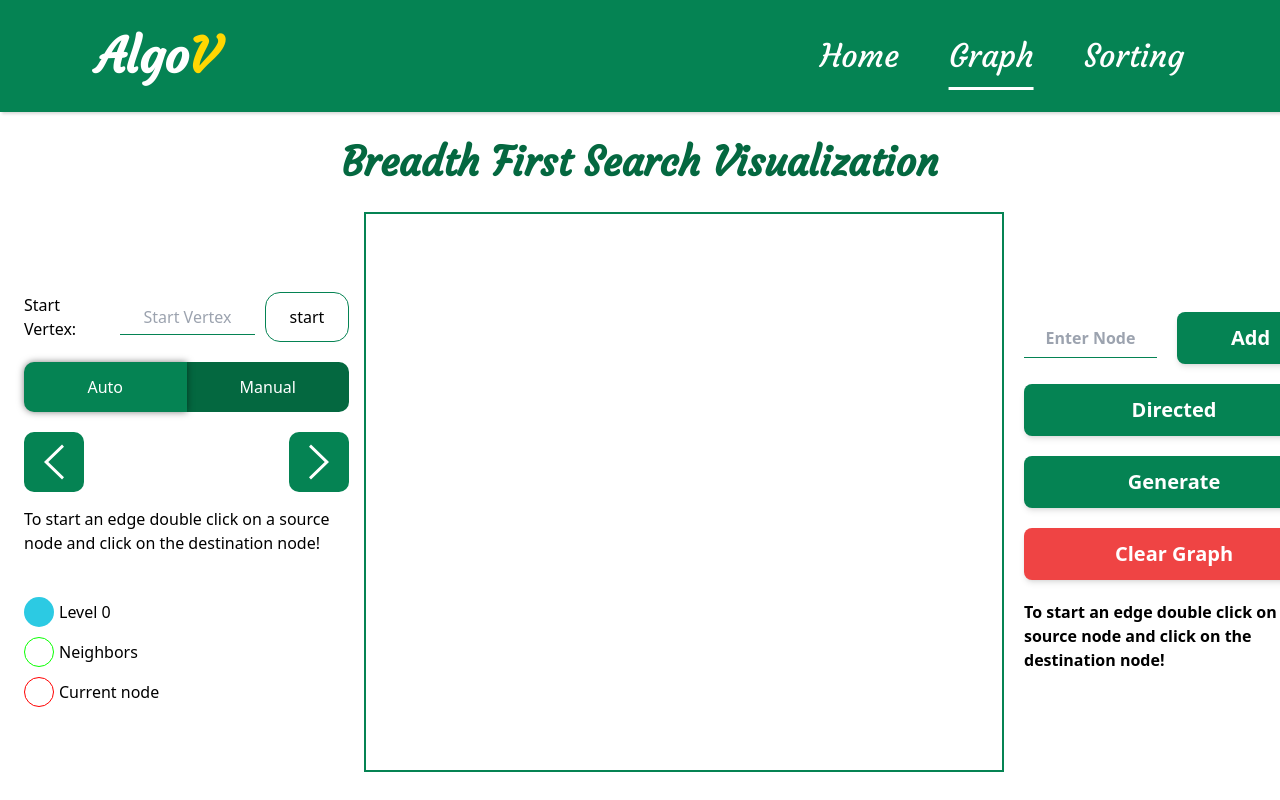
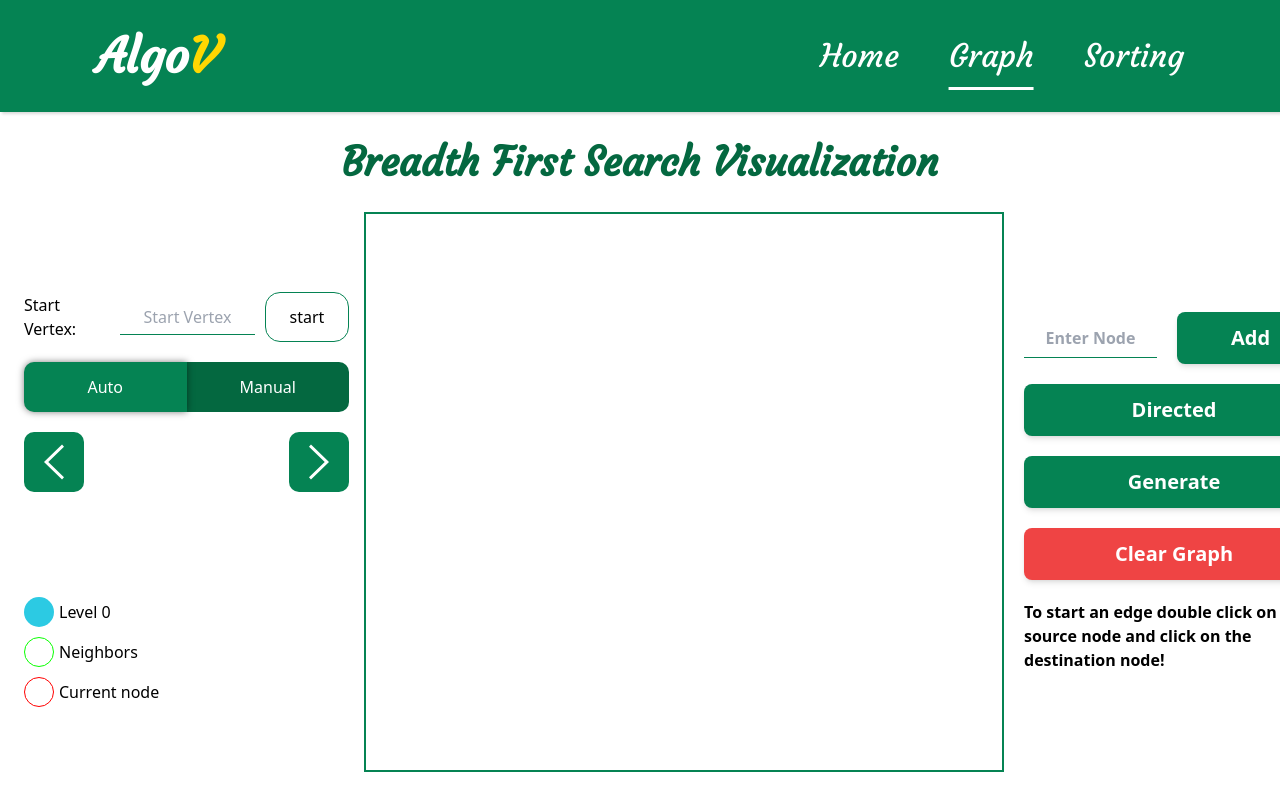
Before and after one commit to Abdelrahman-Abdelmoaty/AlgoV, a React (Create React App) app: page /graph/bfs in a window 1280 px wide. Shown: the top 800 px of the page. Built offline with nearby package versions, Linux system fonts and the light colour scheme; a web font is replaced by a local one.

Commit message:
small fixes

```diff
--- a/src/components/Graph/GraphAlgorithm.jsx
+++ b/src/components/Graph/GraphAlgorithm.jsx
@@ -3,18 +3,7 @@ import { useEffect, useState } from "react";
 import Controls from "./Controls";
 import Graph from "./Graph";
 
-export default function GraphAlgorithm({
-  start,
-  back,
-  next,
-  setAdjMat,
-  startIdx,
-  setStartIdx,
-  nodes,
-  setNodes,
-  keys,
-  end,
-}) {
+export default function GraphAlgorithm({ start, back, next, setAdjMat, startIdx, setStartIdx, nodes, setNodes, keys, end }) {
   const [edges, setEdges] = useState([]);
   const [directed, setDirected] = useState(false);
 
@@ -42,19 +31,8 @@ export default function GraphAlgorithm({
     <div className="graph-algorithm-component">
       <main className="flex justify-between items-center">
         <aside className="relative">
-          <Controls
-            start={start}
-            startV={nodes[startIdx]?.value}
-            setStart={(val) =>
-              setStartIdx(nodes.findIndex((n) => n.value === val))
-            }
-            next={next}
-            back={back}
-          />
-          <p className="absolute font-medium pr-2">
-            To start an edge double click on a source node and click on the
-            destination node!
-          </p>
+          <Controls start={start} startV={nodes[startIdx]?.value} setStart={(val) => setStartIdx(nodes.findIndex((n) => n.value === val))} next={next} back={back} />
+
           <div className="keys">
             {keys?.map((key) => (
               <div className="key" key={key.label}>
@@ -64,14 +42,7 @@ export default function GraphAlgorithm({
             ))}
           </div>
         </aside>
-        <Graph
-          nodes={nodes}
-          setNodes={setNodes}
-          edges={edges}
-          setEdges={setEdges}
-          directed={directed}
-          setDirected={setDirected}
-        />
+        <Graph nodes={nodes} setNodes={setNodes} edges={edges} setEdges={setEdges} directed={directed} setDirected={setDirected} />
       </main>
     </div>
   );
```
